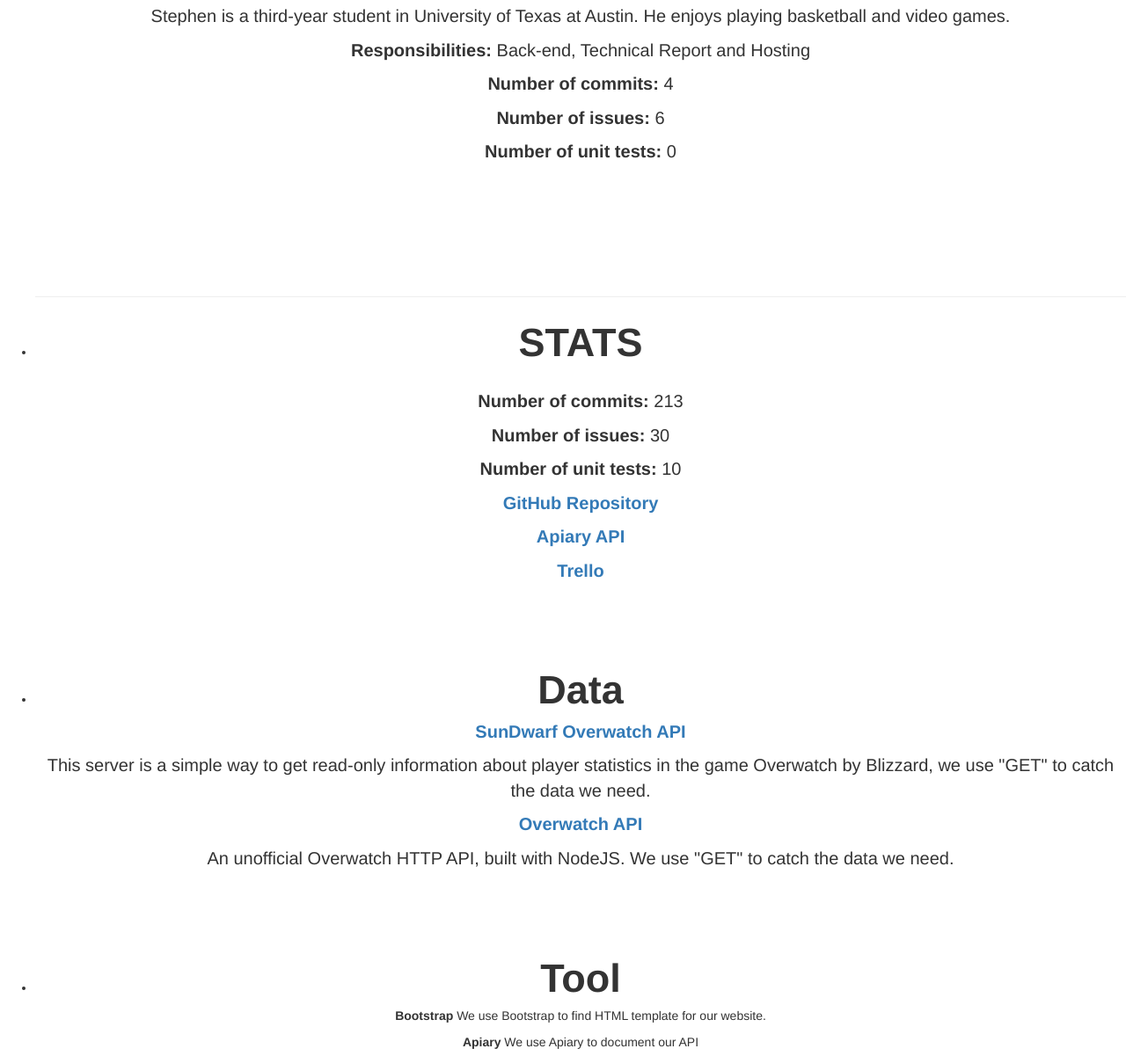
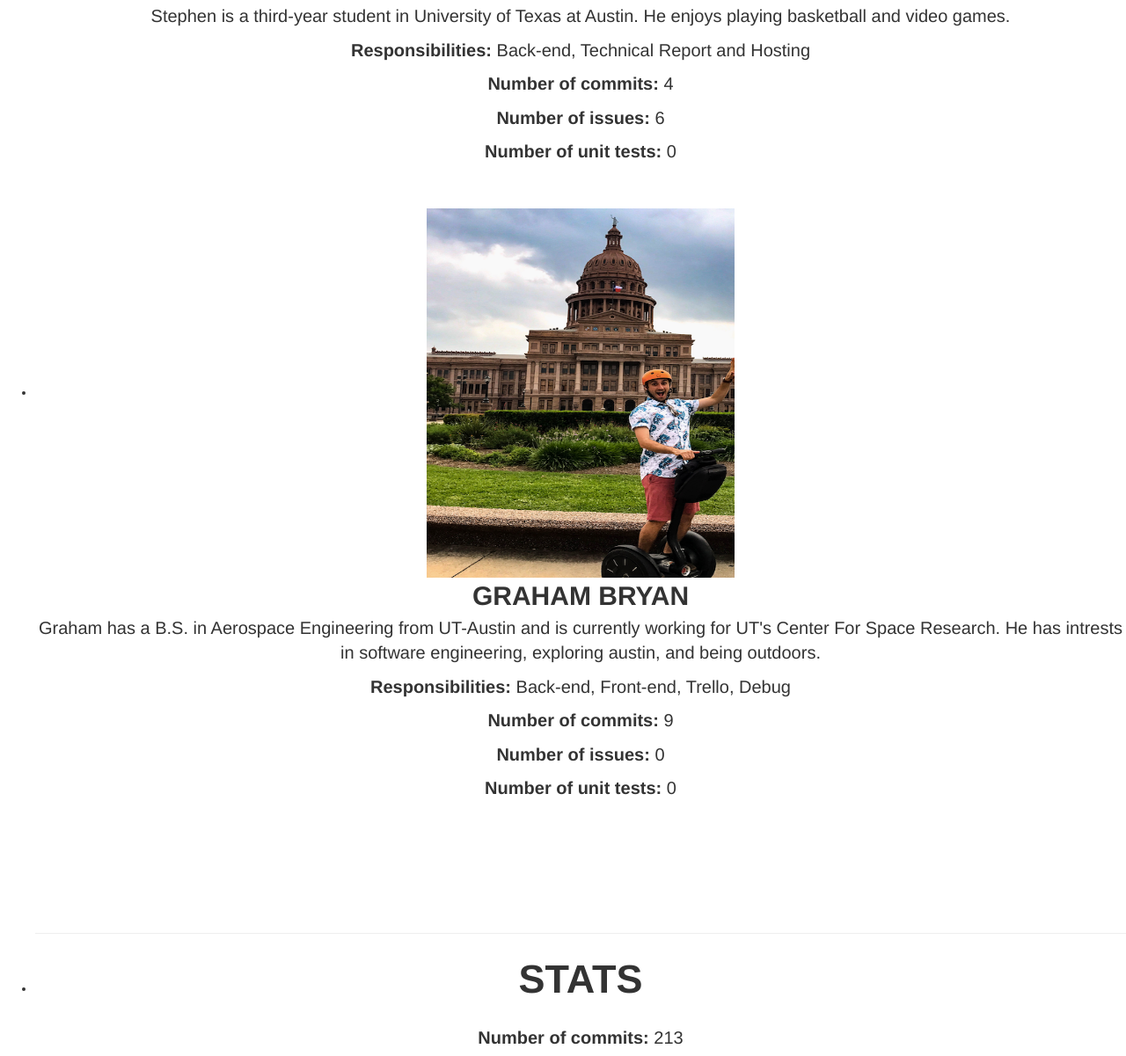
Before and after one commit to XS2929/IDB1, a Flask app: page /about/ in a window 1280 px wide. Shown: the part 3681-4882 px from the top of the page at 88% size. Run offline with Flask 2, Linux system fonts and the light colour scheme; some libraries are stand-ins or nearby versions.

Commit message:
fixed navbar to work on filtering/instances. Added self to about page

```diff
--- a/app/templates/about.html
+++ b/app/templates/about.html
@@ -92,7 +92,19 @@
     </li></center>
 
 
+    <center><li class="Person 6">
 
+    <img src="https://raw.githubusercontent.com/XS2929/idb/master/app/static/images/about_pic/GRAHAM.png" width="350" height="420">
+      <br>
+      <b style="font-size:30px">GRAHAM BRYAN</b>
+      <p style="font-size:20px">Graham has a B.S. in Aerospace Engineering from UT-Austin and is currently working for UT's Center For Space Research. He has intrests in software engineering, exploring austin, and being outdoors.</p>
+      <p style="font-size:20px"><b>Responsibilities:</b> Back-end, Front-end, Trello, Debug</p>
+      <p style="font-size:20px"><b>Number of commits:</b> 9</p>
+      <p style="font-size:20px"><b>Number of issues:</b> 0</p>
+      <p style="font-size:20px"><b>Number of unit tests:</b> 0</p>
+      <br>
+      <br>
+    </li></center>
 
 
    <br>
--- a/app/templates/achievements.html
+++ b/app/templates/achievements.html
@@ -2,8 +2,7 @@
 
 
 {%block content%}
-<link rel="stylesheet" type="text/css" href="../static/css/achievements.css">
-
+<link rel="stylesheet" href="{{ url_for('static', filename='../static/css/achievements.css') }}">
 <br>
 <br>
 <body>
--- a/app/templates/achievements_instance.html
+++ b/app/templates/achievements_instance.html
@@ -2,7 +2,7 @@
 {% extends 'layout.html' %}
 {%block content%}
 <!-- Need to change the art thing below -->
-<link rel="stylesheet" type="text/css" href="../static/css/achievements.css">
+<link rel="stylesheet" href="{{ url_for('static', filename='../static/css/achievements.css') }}">
 <div id="instance-main">
 	<br>
 	<br>
--- a/app/templates/heroes.html
+++ b/app/templates/heroes.html
@@ -2,7 +2,7 @@
 
 
 {%block content%}
-<link rel="stylesheet" type="text/css" href="../static/css/heroes.css">
+<link rel="stylesheet" href="{{ url_for('static', filename='../static/css/heroes.css') }}">
 
 <style>
 .pagination a {
--- a/app/templates/heroes_instance.html
+++ b/app/templates/heroes_instance.html
@@ -4,7 +4,8 @@
 
 {%block content%}
 <!-- Need to change the art thing below -->
-<link rel="stylesheet" href="../static/css/heroes.css">
+<link rel="stylesheet" href="{{ url_for('static', filename='../static/css/achievements.css') }}">
+
 <div id="instance-main">
 	<br>
 	<br>
--- a/app/templates/index.html
+++ b/app/templates/index.html
@@ -9,7 +9,7 @@
 }
 </style>
 <!-- OverwatchDB home style sheet -->
-<link href="../static/css/home.css" rel="stylesheet">
+<link rel="stylesheet" href="{{ url_for('static', filename='../static/css/home.css') }}">
 <div id="myCarousel" class="carousel slide" data-ride="carousel">
     <!-- Indicators -->
     <ol class="carousel-indicators">
--- a/app/templates/players.html
+++ b/app/templates/players.html
@@ -2,7 +2,7 @@
 
 
 {%block content%}
-<link rel="stylesheet" type="text/css" href="../static/css/heroes.css">
+<link rel="stylesheet" href="{{ url_for('static', filename='../static/css/heroes.css') }}">
 
 <style>
 .pagination a {
--- a/app/templates/players_instance.html
+++ b/app/templates/players_instance.html
@@ -3,7 +3,7 @@
 {%block content%}
 <!-- Unsure of how to get data for players based on our json-->
 <!-- Need to change the art thing below -->
-<link rel="stylesheet" type="text/css" href="../static/css/players.css">
+<link rel="stylesheet" href="{{ url_for('static', filename='../static/css/players.css') }}">
 <div id="instance-main">
 	<br>
 	<br>
--- a/app/templates/rewards.html
+++ b/app/templates/rewards.html
@@ -2,7 +2,7 @@
 
 
 {%block content%}
-<link rel="stylesheet" type="text/css" href="../static/css/heroes.css">
+<link rel="stylesheet" href="{{ url_for('static', filename='../static/css/heroes.css') }}">
 
 <style>
 .pagination a {
--- a/app/templates/rewards_instance.html
+++ b/app/templates/rewards_instance.html
@@ -2,7 +2,7 @@
 {% extends 'layout.html' %}
 {%block content%}
 <!-- Need to change the art thing below -->
-<link rel="stylesheet" type="text/css" href="../static/css/reward.css">
+<link rel="stylesheet" href="{{ url_for('static', filename='../static/css/reward.css') }}">
 <div id="instance-main">
 	<br>
 	<br>
```
